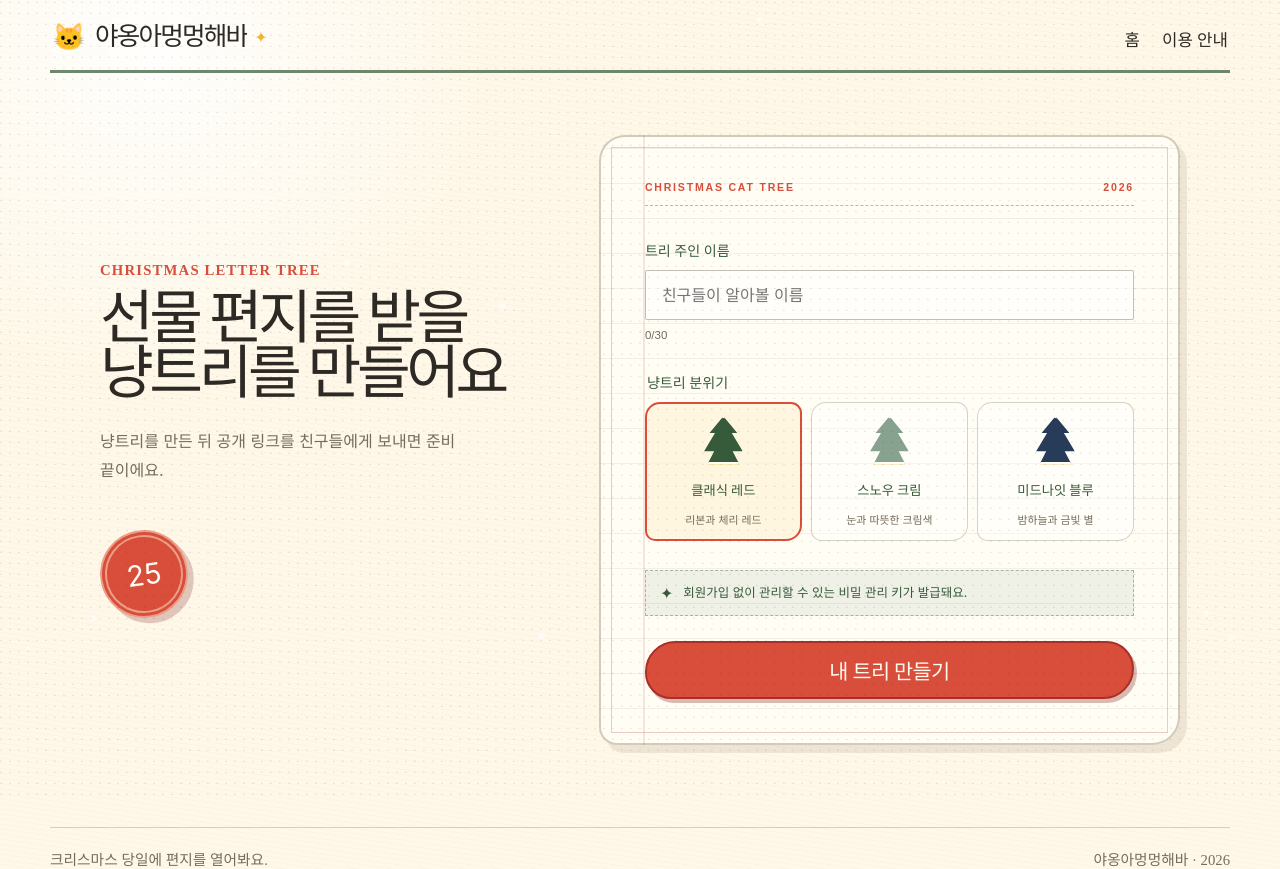
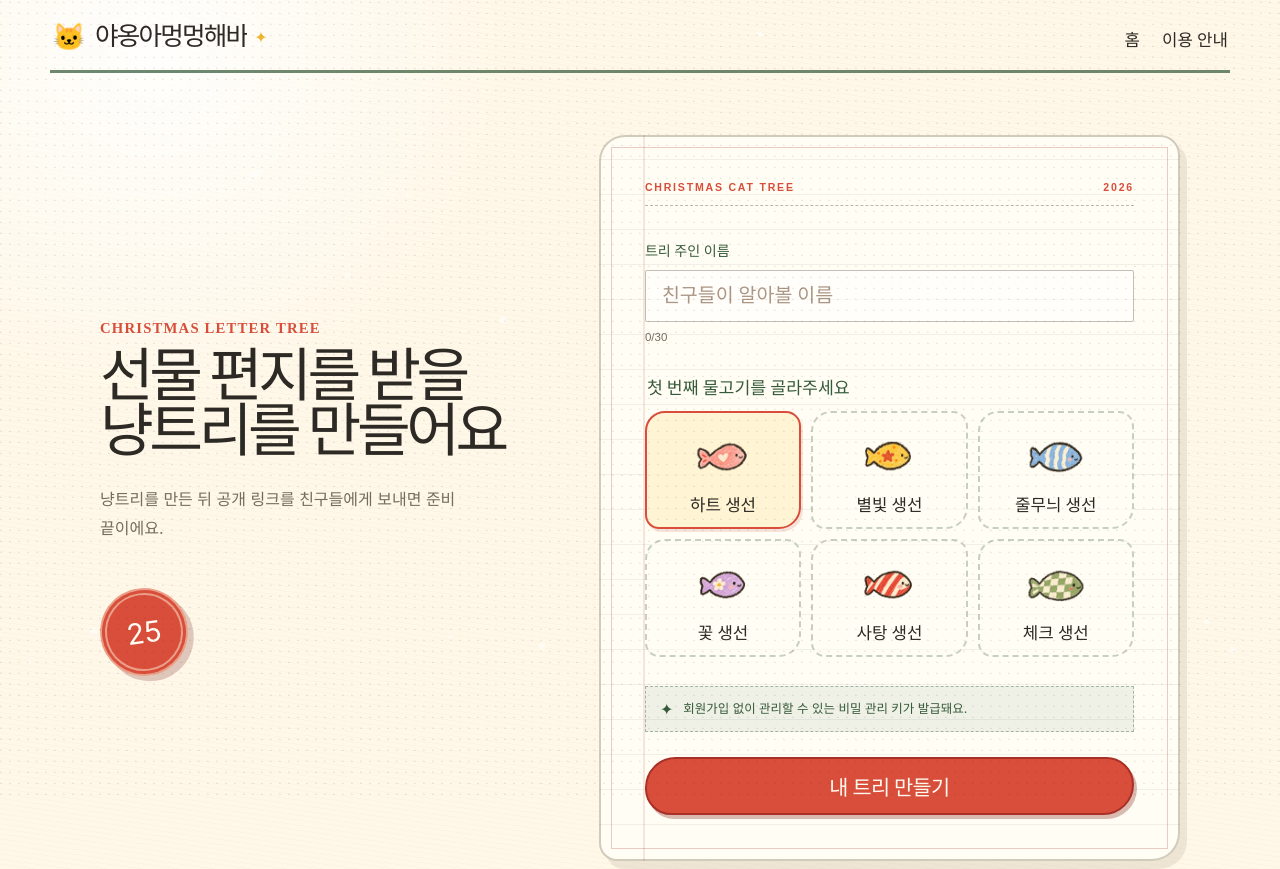
Before and after one commit to yeon0131/christmas-letter-web, a React (Vite) app: page /create in a window 1280 px wide. Shown: the top 869 px of the page. Built offline with nearby package versions, Linux system fonts and the light colour scheme; no server answers; a web font is replaced by a local one.

Commit message:
Replace tree themes with fish selection

```diff
--- a/src/App.css
+++ b/src/App.css
@@ -774,6 +774,7 @@ button.ornament:hover {
 
 .field > span,
 .theme-fieldset legend,
+.fish-fieldset legend,
 .ornament-fieldset legend {
   display: block;
   margin-bottom: 10px;
@@ -2553,6 +2554,100 @@ h3,
   clip-path: none;
 }
 
+.owner-name-input,
+.owner-name-input::placeholder {
+  font-family: var(--font-hand);
+  font-size: 1.22rem;
+  font-weight: 700;
+}
+
+.owner-name-input::placeholder {
+  color: #9a806d;
+  opacity: 0.82;
+}
+
+.fish-fieldset {
+  margin: 0 0 29px;
+  padding: 0;
+  border: 0;
+}
+
+.fish-fieldset legend {
+  display: block;
+  margin-bottom: 12px;
+  color: var(--green);
+  font-size: 1.08rem;
+  font-weight: 700;
+}
+
+.fish-choice-grid {
+  display: grid;
+  grid-template-columns: repeat(2, minmax(0, 1fr));
+  gap: 10px;
+}
+
+.fish-choice {
+  position: relative;
+  display: flex;
+  min-height: 118px;
+  padding: 12px 8px 10px;
+  gap: 3px;
+  align-items: center;
+  flex-direction: column;
+  justify-content: center;
+  color: var(--ink);
+  font-family: var(--font-hand);
+  text-align: center;
+  background: rgba(255, 253, 244, 0.62);
+  border: 2px dashed rgba(54, 91, 58, 0.28);
+  border-radius: 20px 15px 22px 14px;
+  cursor: pointer;
+  transition: transform 150ms ease, border-color 150ms ease, background 150ms ease;
+}
+
+.fish-choice:hover {
+  transform: translateY(-2px) rotate(-1deg);
+}
+
+.fish-choice.selected {
+  background: rgba(255, 242, 204, 0.78);
+  border-color: var(--red);
+  border-style: solid;
+  box-shadow: 2px 3px 0 rgba(169, 47, 39, 0.12);
+}
+
+.fish-choice input {
+  position: absolute;
+  width: 1px;
+  height: 1px;
+  opacity: 0;
+}
+
+.fish-choice input:focus-visible + .mini-ornament {
+  outline: 3px solid rgba(198, 156, 77, 0.68);
+  outline-offset: 4px;
+}
+
+.fish-choice .mini-ornament[class*='ornament-'] {
+  width: 88px;
+  height: 59px;
+  margin: 0 auto 3px;
+}
+
+.fish-choice strong {
+  font-size: 1.05rem;
+}
+
+.cat-tree-stage .favorite-fish {
+  filter: drop-shadow(0 0 7px rgba(239, 183, 47, 0.52));
+}
+
+@media (min-width: 560px) {
+  .fish-choice-grid {
+    grid-template-columns: repeat(3, minmax(0, 1fr));
+  }
+}
+
 /* Keep the three-step guide as open doodles, matching the approved mockup. */
 .how-section {
   padding: 20px 16px 74px;
--- a/src/components/ChristmasTree.jsx
+++ b/src/components/ChristmasTree.jsx
@@ -21,14 +21,19 @@ function ChristmasTree({
   interactive = false,
   showEmptyMessage = false,
   showNameplate = true,
+  favoriteFish,
 }) {
+  const displayedOrnaments = favoriteFish
+    ? [{ id: 'favorite-fish', ornamentType: favoriteFish, decorative: true }, ...ornaments]
+    : ornaments
+
   return (
     <section className={`tree-stage cat-tree-stage theme-${theme.toLowerCase()}`} aria-label={`${ownerName || ''}의 크리스마스 냥트리`}>
       <div className="tree-glow" aria-hidden="true" />
       <img className="tree-image cat-tree-image" src={catTreeImage} alt="초록빛 마법 궤도 속에 서 있는 산타 고양이" />
 
       <div className="ornament-layer">
-        {ornaments.map((ornament, index) => {
+        {displayedOrnaments.map((ornament, index) => {
           const slot = FISH_SLOTS[index % FISH_SLOTS.length]
           const orbitLayer = Math.floor(index / FISH_SLOTS.length)
           const style = {
@@ -39,7 +44,7 @@ function ChristmasTree({
           }
           const className = `ornament ornament-${ornament.ornamentType.toLowerCase()}`
 
-          if (interactive) {
+          if (interactive && !ornament.decorative) {
             return (
               <button
                 type="button"
@@ -54,7 +59,16 @@ function ChristmasTree({
             )
           }
 
-          return <span className={className} style={style} key={ornament.id} aria-hidden="true"><span /></span>
+          return (
+            <span
+              className={`${className}${ornament.decorative ? ' favorite-fish' : ''}`}
+              style={style}
+              key={ornament.id}
+              aria-hidden="true"
+            >
+              <span />
+            </span>
+          )
         })}
       </div>
 
--- a/src/ornaments.js
+++ b/src/ornaments.js
@@ -2,9 +2,9 @@ export const ORNAMENTS = [
   { value: 'RED_BAUBLE', label: '하트 생선', symbol: '♥' },
   { value: 'GOLD_STAR', label: '별빛 생선', symbol: '★' },
   { value: 'BLUE_BELL', label: '줄무늬 생선', symbol: '≋' },
-  { value: 'GIFT_TAG', label: '리본 생선', symbol: '✦' },
+  { value: 'GIFT_TAG', label: '꽃 생선', symbol: '✦' },
   { value: 'CANDY_CANE', label: '사탕 생선', symbol: '○' },
-  { value: 'GREEN_HEART', label: '초록 생선', symbol: '♥' },
+  { value: 'GREEN_HEART', label: '체크 생선', symbol: '♥' },
 ]
 
 export const SAMPLE_ORNAMENTS = [
--- a/src/pages/CreateTreePage.jsx
+++ b/src/pages/CreateTreePage.jsx
@@ -1,18 +1,13 @@
 import { useState } from 'react'
 import { useNavigate } from 'react-router-dom'
 import { treeApi } from '../api'
+import { ORNAMENTS } from '../ornaments'
 import { saveTreeAccess } from '../storage'
-
-const THEMES = [
-  { value: 'CLASSIC', name: '클래식 레드', description: '리본과 체리 레드' },
-  { value: 'SNOWY', name: '스노우 크림', description: '눈과 따뜻한 크림색' },
-  { value: 'MIDNIGHT', name: '미드나잇 블루', description: '밤하늘과 금빛 별' },
-]
 
 function CreateTreePage() {
   const navigate = useNavigate()
   const [ownerName, setOwnerName] = useState('')
-  const [theme, setTheme] = useState('CLASSIC')
+  const [favoriteFish, setFavoriteFish] = useState('RED_BAUBLE')
   const [submitting, setSubmitting] = useState(false)
   const [error, setError] = useState('')
 
@@ -22,7 +17,7 @@ function CreateTreePage() {
     setSubmitting(true)
 
     try {
-      const created = await treeApi.create({ ownerName, theme })
+      const created = await treeApi.create({ ownerName, theme: 'CLASSIC', favoriteFish })
       saveTreeAccess({
         slug: created.slug,
         adminKey: created.adminKey,
@@ -54,6 +49,7 @@ function CreateTreePage() {
         <label className="field">
           <span>트리 주인 이름</span>
           <input
+            className="owner-name-input"
             value={ownerName}
             onChange={(event) => setOwnerName(event.target.value)}
             maxLength={30}
@@ -64,21 +60,20 @@ function CreateTreePage() {
           <small>{ownerName.length}/30</small>
         </label>
 
-        <fieldset className="theme-fieldset">
-          <legend>냥트리 분위기</legend>
-          <div className="theme-options">
-            {THEMES.map((item) => (
-              <label className={`theme-option ${theme === item.value ? 'selected' : ''}`} key={item.value}>
+        <fieldset className="fish-fieldset">
+          <legend>첫 번째 물고기를 골라주세요</legend>
+          <div className="fish-choice-grid">
+            {ORNAMENTS.map((fish) => (
+              <label className={`fish-choice ${favoriteFish === fish.value ? 'selected' : ''}`} key={fish.value}>
                 <input
                   type="radio"
-                  name="theme"
-                  value={item.value}
-                  checked={theme === item.value}
-                  onChange={() => setTheme(item.value)}
+                  name="favoriteFish"
+                  value={fish.value}
+                  checked={favoriteFish === fish.value}
+                  onChange={() => setFavoriteFish(fish.value)}
                 />
-                <span className={`theme-swatch swatch-${item.value.toLowerCase()}`} aria-hidden="true" />
-                <strong>{item.name}</strong>
-                <small>{item.description}</small>
+                <span className={`mini-ornament ornament-${fish.value.toLowerCase()}`} aria-hidden="true" />
+                <strong>{fish.label}</strong>
               </label>
             ))}
           </div>
--- a/src/pages/OwnerTreePage.jsx
+++ b/src/pages/OwnerTreePage.jsx
@@ -209,6 +209,7 @@ function OwnerTreePage() {
             ownerName={tree.ownerName}
             ornaments={tree.ornaments}
             theme={tree.theme}
+            favoriteFish={tree.favoriteFish}
             interactive={!tree.locked}
             onSelect={openLetter}
             showEmptyMessage
--- a/src/pages/PublicTreePage.jsx
+++ b/src/pages/PublicTreePage.jsx
@@ -116,6 +116,7 @@ function PublicTreePage() {
           ownerName={tree.ownerName}
           ornaments={tree.ornaments}
           theme={tree.theme}
+          favoriteFish={tree.favoriteFish}
           showEmptyMessage
         />
       </div>
```
